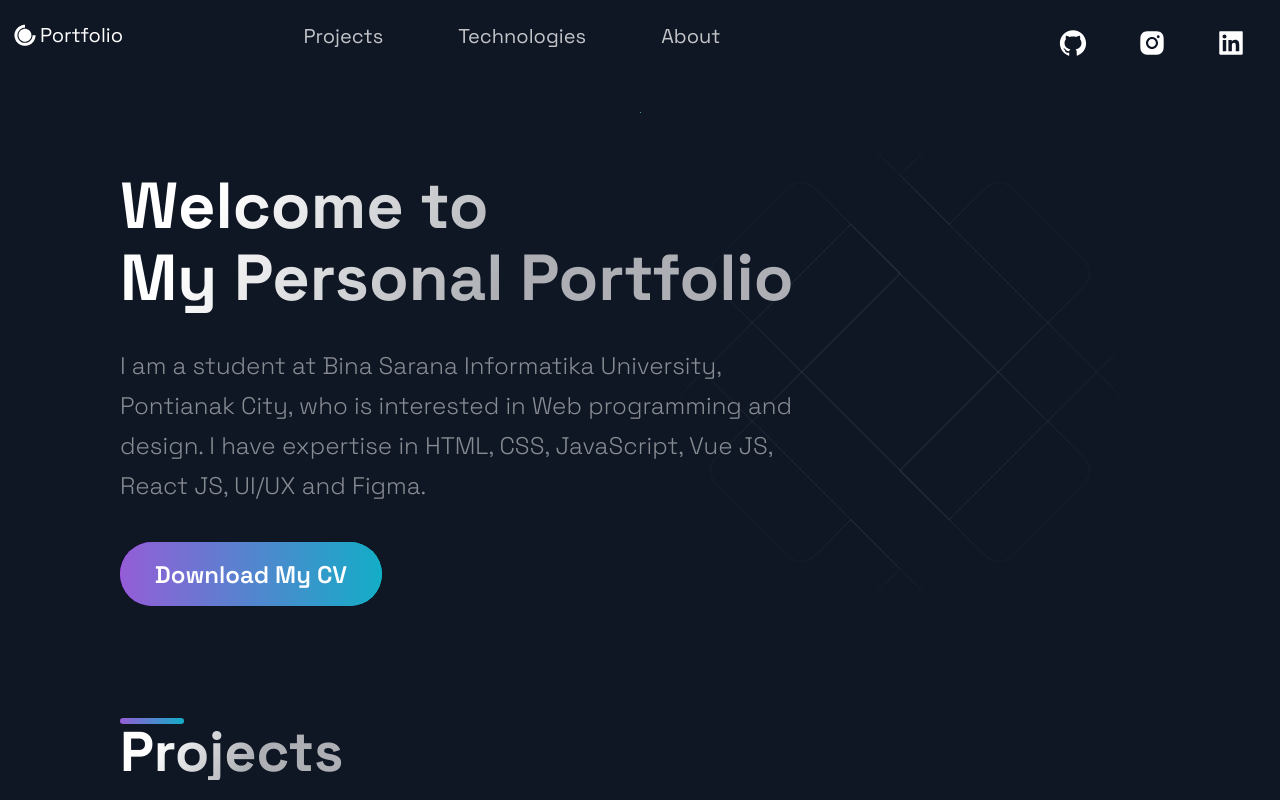
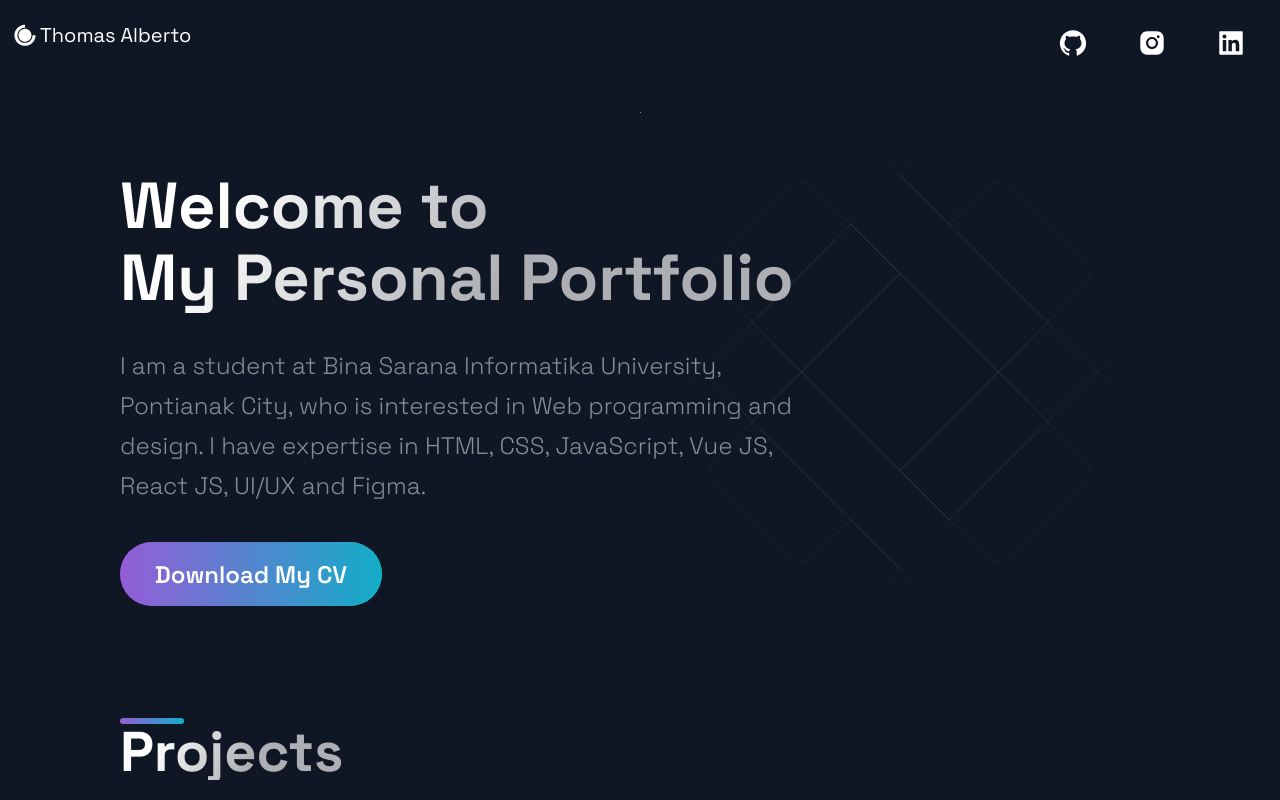
Before and after one commit to ThomasAlberto21/portfolio_website, a Next.js app: page / in a window 1280 px wide. Shown: the top 800 px of the page. Built offline with nearby package versions, Linux system fonts and the light colour scheme.

Commit message:
Setting Header

```diff
--- a/src/components/Header/Header.js
+++ b/src/components/Header/Header.js
@@ -26,27 +26,10 @@ const Header = () => (
               marginBottom: '20px',
             }}
           >
-            <DiCssdeck size='3rem' /> <Span>Portfolio</Span>
+            <DiCssdeck size='3rem' /> <Span>Thomas Alberto</Span>
           </a>
         </Link>
       </Div1>
-      <Div2>
-        <li>
-          <Link href='#projects'>
-            <NavLink>Projects</NavLink>
-          </Link>
-        </li>
-        <li>
-          <Link href='#tech'>
-            <NavLink>Technologies</NavLink>
-          </Link>
-        </li>
-        <li>
-          <Link href='#about'>
-            <NavLink>About</NavLink>
-          </Link>
-        </li>
-      </Div2>
       <Div3>
         <SocialIcons href='https://github.com/ThomasAlberto21'>
           <AiFillGithub size='3rem' />
```
